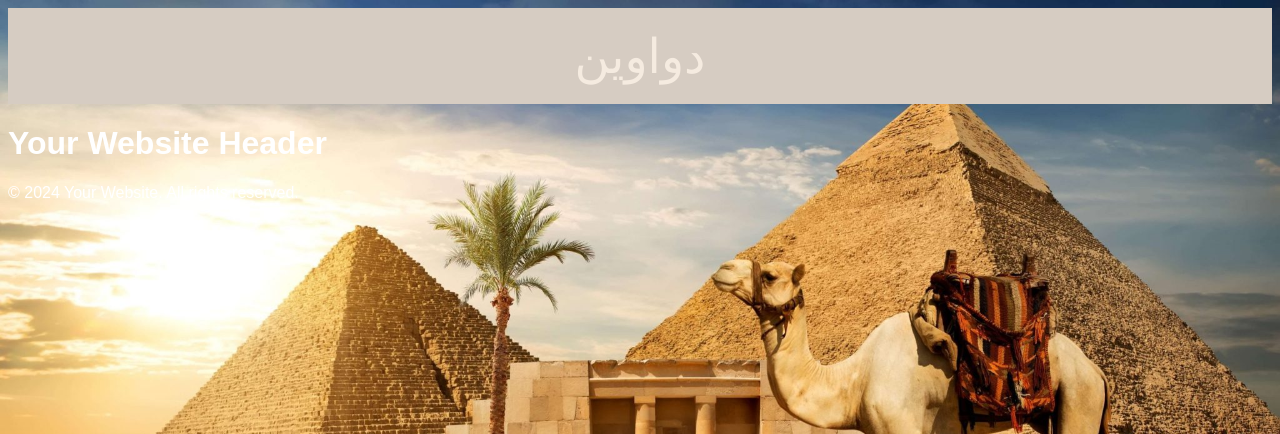
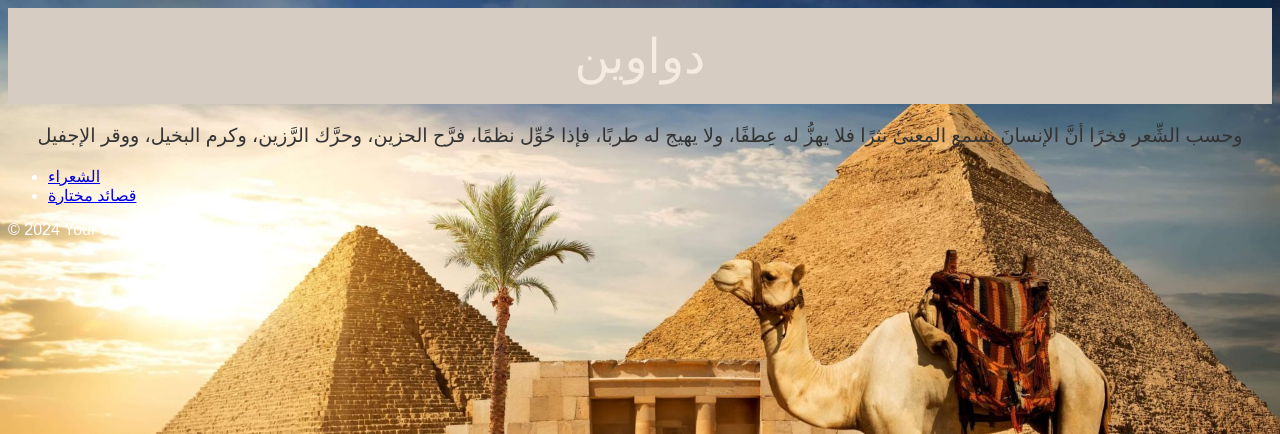
Before and after one commit to ShhdHazzaa/poet-WA, a Django app: page / in a window 1280 px wide. Shown: the top 434 px of the page. Run offline with Django 5.2, Linux system fonts and the light colour scheme.

Commit message:
Update base.html

```diff
--- a/my_app/apps/templates/base.html
+++ b/my_app/apps/templates/base.html
@@ -1,3 +1,4 @@
+<!-- base.html -->
 {% load static %}
 <!DOCTYPE html>
 <html lang="en">
@@ -18,14 +19,29 @@
             padding: 20px;
             margin-bottom: 20px;
         }
+        /* Add custom styles for the bio/description */
+        .bio {
+            text-align: center;
+            font-family: "Droid Arabic Kufi", Arial, sans-serif;
+            font-size: 1.2em;
+            color: #333; /* Dark text color */
+            margin-bottom: 20px;
+        }
     </style>
 </head>
 <body>
     <div class="page-title">دواوين</div>
+    <div class="bio">
+        وحسب الشِّعر فخرًا أنَّ الإنسانَ يسمع المعنىٰ نثرًا فلا يهزُّ له عِطفًا، ولا يهيج له طربًا، فإذا حُوِّل نظمًا، فرَّح الحزين، وحرَّك الرَّزين، وكرم البخيل، ووقر الإجفيل
+    </div>
 
     <header>
-        <h1>Your Website Header</h1>
-        <!-- Add navigation, logo, or other header content here -->
+        <nav>
+            <ul>
+                <li><a href="{% url 'poet_list' %}">الشعراء</a></li>
+                <li><a href="{% url 'poem_list' %}">قصائد مختارة</a></li>
+            </ul>
+        </nav>
     </header>
 
     <main>
```
